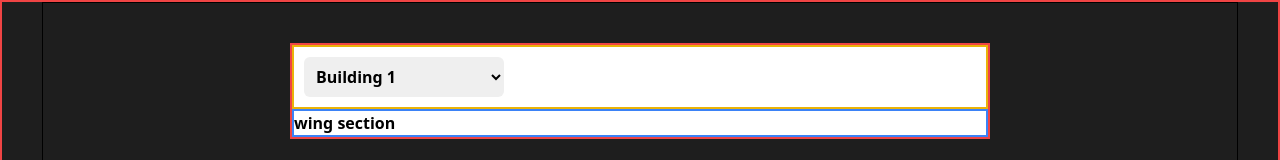
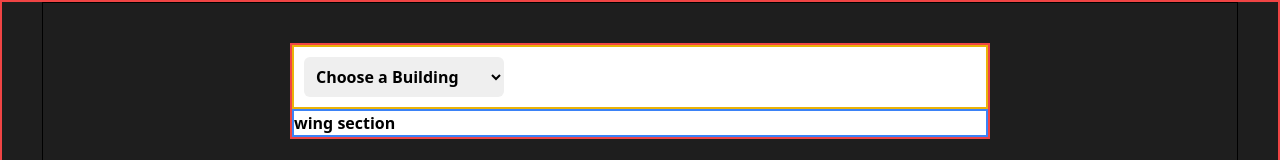
Before and after one commit to HarikrishnanYPR1707/vite-tailwindcss-template, a React (Vite) app: page / in a window 1280 px wide. Shown: the top 160 px of the page. Built offline with nearby package versions, Linux system fonts and the light colour scheme; a web font is replaced by a local one.

Commit message:
Added Changes

```diff
--- a/src/App.jsx
+++ b/src/App.jsx
@@ -7,6 +7,7 @@ function App() {
         <div className="border-2 h-fit border-red-500 bg-white text-black w-[700px]">
           <div className="border-2 border-yellow-500 p-[10px]">
             <select className="w-[200px] px-2 py-2 rounded-md outline-none">
+              <option value="" disabled selected hidden>Choose a Building</option>
               <option value="">Building 1</option>
               <option value="">Building 2</option>
               <option value="">Building 3</option>
```
